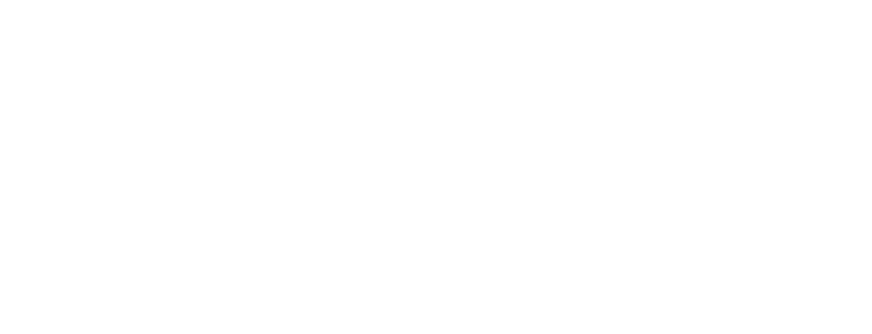
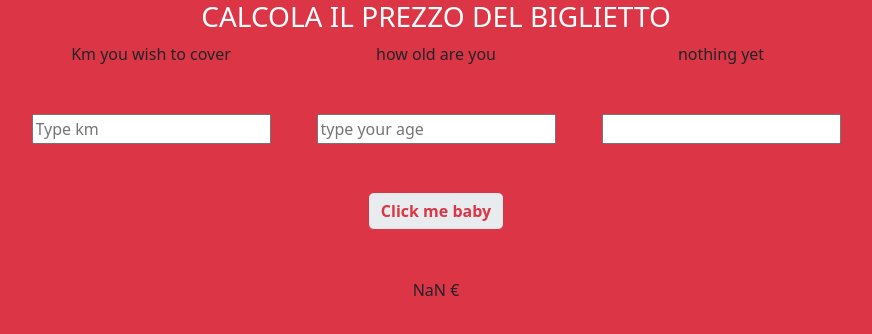
Before and after one commit to MarcoGotti/js-biglietto-treno-form, a plain HTML site: page index.html in a window 1280 px wide. Shown: the whole page, without its empty margins (204-1076 px from the left). Drawn offline with nearby package versions, Linux system fonts and the light colour scheme.

Commit message:
milestone 1

```diff
--- a/assets/js/main.js
+++ b/assets/js/main.js
@@ -10,3 +10,31 @@ Scrivere un programma che chieda all’utente:
 MILESTONE 1:
 Iniziamo implementando il programma senza alcuna estetica: usando esclusivamente due input e un bottone (non stilizzati), realizziamo le specifiche scritte sopra. La risposta finale (o output) sarà anch’essa da scrivere in console.
 */
+
+//chiedi i km
+const km = parseInt(document.getElementById('wished-km').value);
+console.log(km);
+
+//chiedi età passeggero
+const age = parseInt(document.getElementById('user-age').value);
+console.log(age);
+
+//prezzo
+const price_full = (km * 0.21);
+console.log(price_full);
+
+if (age < 18) {
+    //se minorenne 20% sconto
+    price = (price_full * 0.8)
+} else if (age >= 65) {
+    //se over 65 40% sconto
+    price = (price_full * 0.6)
+} else {
+    //altrimenti prezzo pieno
+    price = (price_full)
+}
+
+
+//stampa prezzo
+const priceElement = document.getElementById('total-price');
+priceElement.innerHTML = (`${price.toFixed(2)} €`);
--- a/index.html
+++ b/index.html
@@ -5,8 +5,35 @@
     <meta name="viewport" content="width=device-width, initial-scale=1.0">
     <title>js-biglietto-treno-form</title>
     <link rel="stylesheet" href="./assets/css/style.css">
+    <link href="https://cdn.jsdelivr.net/npm/bootstrap@5.3.2/dist/css/bootstrap.min.css" rel="stylesheet" integrity="sha384-T3c6CoIi6uLrA9TneNEoa7RxnatzjcDSCmG1MXxSR1GAsXEV/Dwwykc2MPK8M2HN" crossorigin="anonymous">
 </head>
-<body>
+<body class="bg-danger">
+
+    <div class="container text-center ">
+        <h3 class="text-uppercase text-white ">calcola il prezzo del biglietto</h3>
+        <div class="row justify-content-center ">
+            <div class="col-3">
+                <label class="mb-5" for="wished-km">Km you wish to cover</label>
+              <input type="number" id="wished-km" placeholder="Type km">
+            </div>
+            <div class="col-3">
+                <label class="mb-5" for="user-age">how old are you</label>
+                <input type="number" id="user-age" placeholder="type your age">
+            </div>
+            <div class="col-3">
+                <label class="mb-5" for="">nothing yet</label>
+                <input type="number" id="">
+            </div>
+            <div class="col-12 text-center ">
+                <button class="btn btn-outline-danger bg-body-secondary fw-bold mt-5">Click me baby</button>
+            </div>
+            <div class="col-12 text-center">
+                <div class="ticket mt-5 ">
+                   <div id="total-price"></div>
+                </div>
+            </div>
+        </div>
+    </div>
 
 
     <script src="./assets/js/main.js"></script>
```
